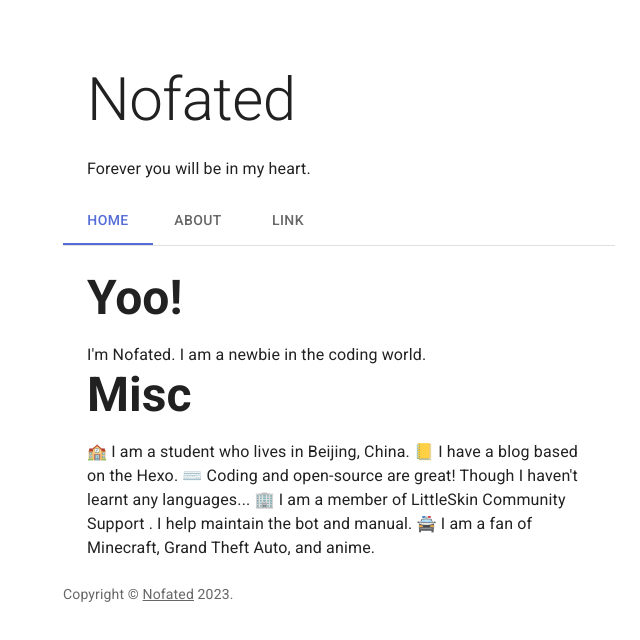
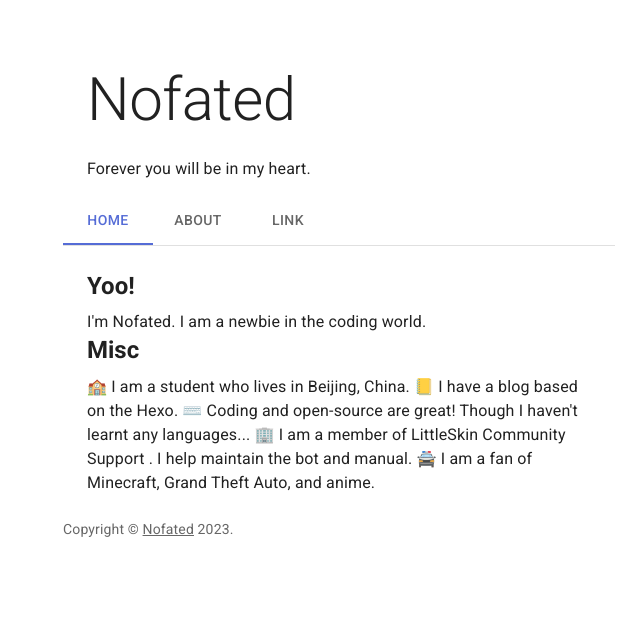
Before and after one commit to Nofated095/nof.moe, a React (Vite) app: page / in a window 1280 px wide. Shown: the top 640 px of the page, without its empty margins (301-941 px from the left). Built offline with nearby package versions, Linux system fonts and the light colour scheme.

Commit message:
Update Tabs.tsx

```diff
--- a/src/Tabs.tsx
+++ b/src/Tabs.tsx
@@ -54,13 +54,13 @@ export default function BasicTabs() {
         </Tabs>
       </Box>
       <TabPanel value={value} index={0}>
-        <Typography variant="h3" component="h3" gutterBottom>
+        <Typography variant="h5" component="h5" gutterBottom>
           <strong>Yoo!</strong>
         </Typography>
         <Typography variant="body1">
         I'm Nofated. I am a newbie in the coding world.
         </Typography>
-        <Typography variant="h3" component="h3" gutterBottom>
+        <Typography variant="h5" component="h5" gutterBottom>
           <strong>Misc</strong>
         </Typography>
         <Typography variant="body1">
@@ -72,7 +72,9 @@ export default function BasicTabs() {
         </Typography>
       </TabPanel>
       <TabPanel value={value} index={1}>
-        About text here
+        <Typography variant="h5" component="h5" gutterBottom>
+          <strong>About</strong>
+        </Typography>
       </TabPanel>
       <TabPanel value={value} index={2}>
         Link here! qwq
```
